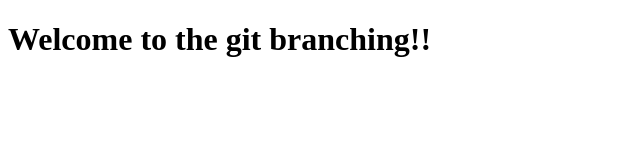
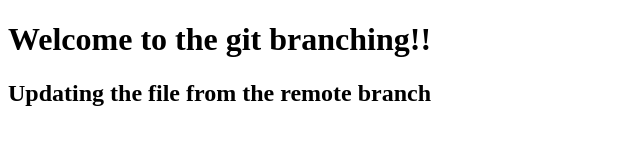
Before and after one commit to Dharani310820/git-sessios, a plain HTML site: page index.html in a window 1280 px wide. Shown: the whole page, without its empty margins (0-640 px from the left). Drawn offline with Linux system fonts and the light colour scheme.

Commit message:
Update index.html

```diff
--- a/index.html
+++ b/index.html
@@ -8,5 +8,6 @@
 </head>
 <body>
     <h1>Welcome to the git branching!!</h1>
+    <h2>Updating the file from the remote branch </h2>
 </body>
 </html>
```
